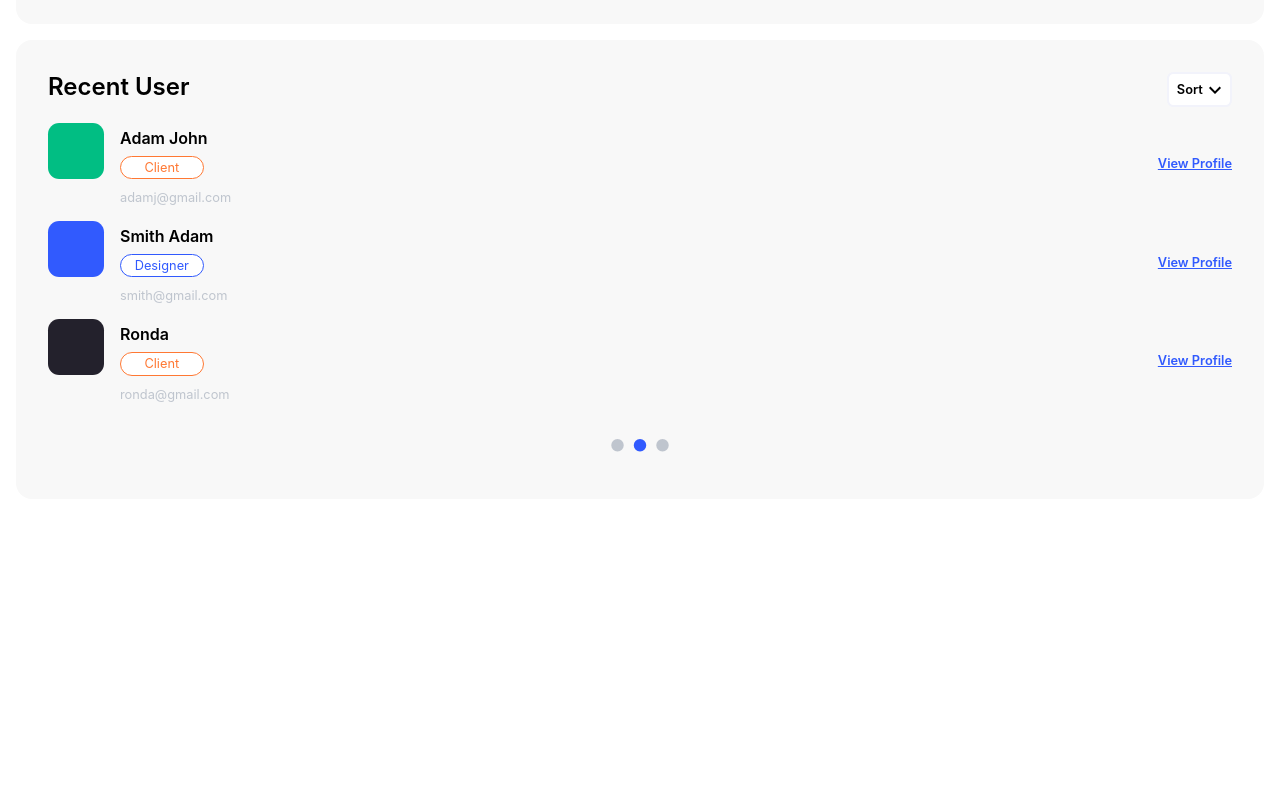
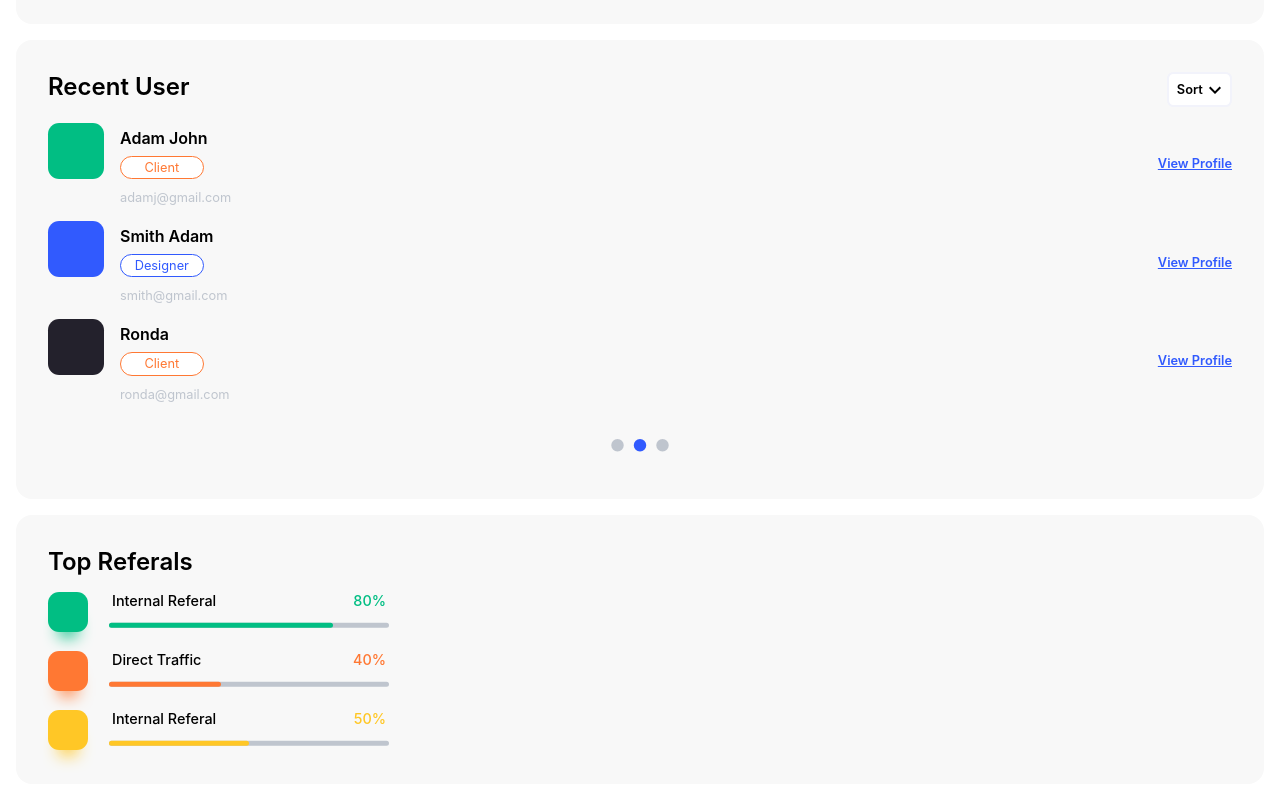
Before and after one commit to cichowlasp/projekt2, a React (Create React App) app: page /#/ in a window 1280 px wide. Shown: the part 2238-3038 px from the top of the page. Before the commit the page ends 2753 px from the top, so only its background shows below. Built offline with nearby package versions, Linux system fonts and the light colour scheme.

Commit message:
added Top Referals section

```diff
--- a/src/Components/Home/Home.tsx
+++ b/src/Components/Home/Home.tsx
@@ -1,14 +1,15 @@
 import React, { useContext } from 'react';
+import ActivityChart from '../ActivityChart/ActivityChart';
+import RadioButtonCheckedIcon from '@material-ui/icons/RadioButtonChecked';
+import ArrowForwardIcon from '@material-ui/icons/ArrowForward';
+import FiberManualRecordIcon from '@material-ui/icons/FiberManualRecord';
+import KeyboardArrowDownIcon from '@material-ui/icons/KeyboardArrowDown';
 import Section from '../Section/Section';
 import Card from '../Card/Card';
 import Comment from '../Comment/Comment';
 import styled, { ThemeContext } from 'styled-components';
 import User from '../User/User';
-import ActivityChart from '../ActivityChart/ActivityChart';
-import RadioButtonCheckedIcon from '@material-ui/icons/RadioButtonChecked';
-import ArrowForwardIcon from '@material-ui/icons/ArrowForward';
-import FiberManualRecordIcon from '@material-ui/icons/FiberManualRecord';
-import KeyboardArrowDownIcon from '@material-ui/icons/KeyboardArrowDown';
+import TopReferals from '../TopReferals/TopReferals';
 
 const Home = () => {
 	const theme = useContext(ThemeContext);
@@ -181,6 +182,9 @@ const Home = () => {
 					•<Blue>•</Blue>•
 				</Dots>
 			</Section>
+			<Section title='Top Referals'>
+				<TopReferals />
+			</Section>
 		</>
 	);
 };
--- /dev/null
+++ b/src/Components/TopReferals/TopReferals.tsx
@@ -0,0 +1,110 @@
+import React, { useContext } from 'react';
+import styled, { ThemeContext } from 'styled-components';
+import { BarChart, Bar, XAxis, YAxis } from 'recharts';
+
+const getChar = (
+	data: { name: string; percents: number }[],
+	color: string,
+	grey: string
+) => {
+	return (
+		<BarChart layout='vertical' width={290} height={17} data={data}>
+			<XAxis domain={[0, 100]} hide type='number' />
+			<YAxis hide dataKey='name' type='category' />
+			<Bar
+				dataKey='percents'
+				fill={color}
+				background={{
+					fill: grey,
+					radius: 10,
+				}}
+				radius={15}
+			/>
+		</BarChart>
+	);
+};
+
+const TopReferals = () => {
+	const { colors } = useContext(ThemeContext);
+	const data1 = [{ name: '1', percents: 80 }];
+	const data2 = [{ name: '2', percents: 40 }];
+	const data3 = [{ name: '3', percents: 50 }];
+	return (
+		<Wrapper>
+			<Container>
+				<Logo color={colors.green} />
+				<div>
+					<Chart>
+						<span>Internal Referal</span>
+						<Color color={colors.green}>{data1[0].percents}%</Color>
+					</Chart>
+					<div>{getChar(data1, colors.green, colors.greyFont)}</div>
+				</div>
+			</Container>
+			<Container>
+				<Logo color={colors.orange} />
+				<div>
+					<Chart>
+						<span>Direct Traffic</span>
+						<Color color={colors.orange}>
+							{data2[0].percents}%
+						</Color>
+					</Chart>
+					<div>{getChar(data2, colors.orange, colors.greyFont)}</div>
+				</div>
+			</Container>
+			<Container>
+				<Logo color={colors.yellow} />
+				<div>
+					<Chart>
+						<span>Internal Referal</span>
+						<Color color={colors.yellow}>
+							{data3[0].percents}%
+						</Color>
+					</Chart>
+					<div>{getChar(data3, colors.yellow, colors.greyFont)}</div>
+				</div>
+			</Container>
+		</Wrapper>
+	);
+};
+
+interface StyledProps {
+	color: string;
+}
+
+const Logo = styled.div<StyledProps>`
+	height: 2.5rem;
+	width: 2.5rem;
+	background-color: ${({ color }) => color};
+	border-radius: 0.7rem;
+	box-shadow: ${({ color }) => `0 1rem 1rem -0.7rem ${color}`};
+	margin-right: 1rem;
+`;
+
+const Container = styled.div`
+	display: flex;
+	flex-direction: row;
+`;
+
+const Chart = styled.div`
+	display: flex;
+	flex-direction: row;
+	justify-content: space-between;
+	padding: 0 0.5rem 0.5rem 0.5rem;
+	font-size: 0.9rem;
+	font-weight: 500;
+`;
+
+const Color = styled.span<StyledProps>`
+	color: ${(props) => props.color};
+`;
+
+const Wrapper = styled.div`
+	display: flex;
+	flex-direction: column;
+	justify-content: space-between;
+	height: 10rem;
+`;
+
+export default TopReferals;
--- a/src/index.tsx
+++ b/src/index.tsx
@@ -39,6 +39,7 @@ const theme = {
 		greyFont: '#bfc5ce',
 		greyDark: '#9E9EA2',
 		greyLight: '#F2F3FB',
+		yellow: '#FFC726',
 	},
 	calculatePxToRem: (size: number) => `${size / defaultFontSize}rem`,
 };
```
